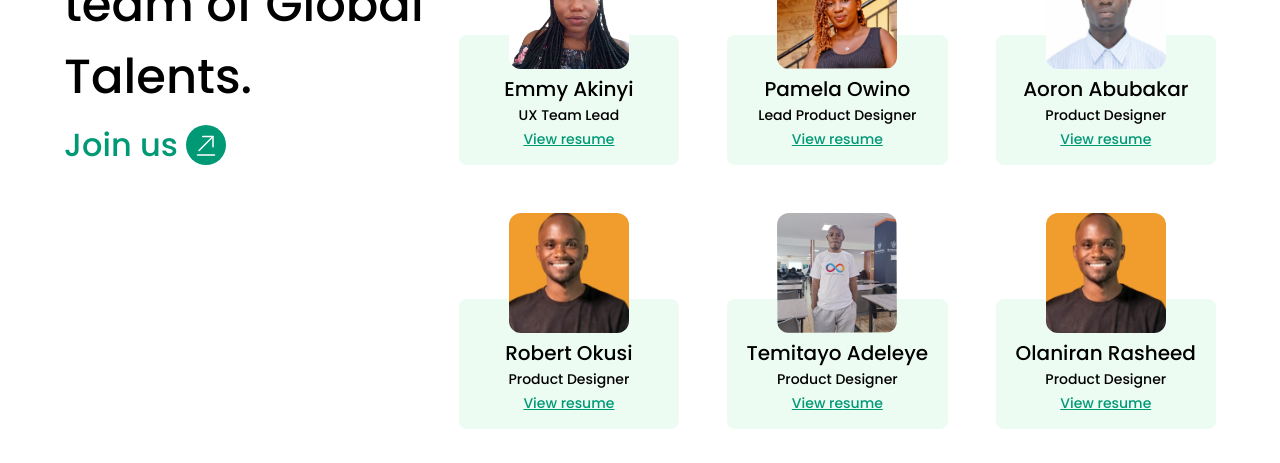
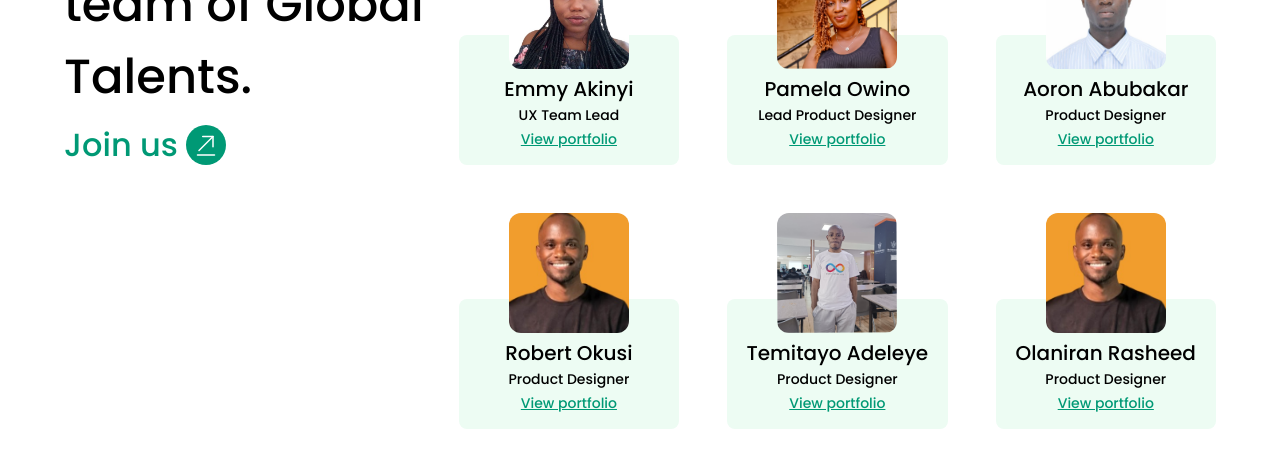
Before and after one commit to SpaceyaTech/SYT-Web-Redesign, a React (Vite) app: page /products in a window 1280 px wide. Shown: the part 2800-3263 px from the top of the page. Built offline with nearby package versions, Linux system fonts and the light colour scheme; no server answers.

Commit message:
replace the "view resume" tag on Developer cards

```diff
--- a/src/APP/pages/products2/sections/DeveloperCard.jsx
+++ b/src/APP/pages/products2/sections/DeveloperCard.jsx
@@ -24,7 +24,7 @@ const DeveloperCard = ({ name, title, headshot }) => {
           rel="noopener noreferrer"
           className="text-[#009975] text-[11px] font-normal underline mt-1/2 md:text-sm"
         >
-          View resume
+          View portfolio
         </a>
       </div>
     </div>
--- a/src/assets/images/products/index.js
+++ b/src/assets/images/products/index.js
@@ -1,4 +1,5 @@
 import mentorlst from "./mentorlst.png";
+import innovation from "./innovation.mp4";
 
 import figma from "./stacks/figma.png";
 import notion from "./stacks/notion.png";
@@ -22,6 +23,7 @@ import kubernetes from "./stacks/kubernetes.png";
 
 export {
   mentorlst,
+  innovation,
   figma,
   notion,
   whimsical,
```
Also changed, not shown: 1 other file (tests, documents, lock files or other folders).
